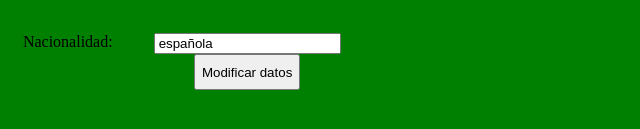
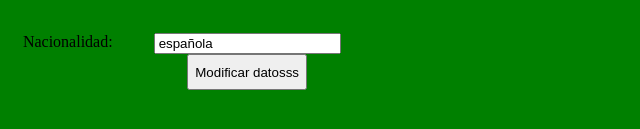
Before and after one commit to alion1992/prueba23, a plain HTML site: page index.html in a window 1280 px wide. Shown: the part 319-448 px from the top of the page, 0-640 px from the left. Drawn offline with Linux system fonts and the light colour scheme.

Commit message:
t2 Cambiar el texto del boton

```diff
--- a/index.html
+++ b/index.html
@@ -33,7 +33,7 @@
             <label>Nacionalidad: </label>
             <input type="text"  id="nacionalidad">
         </br></br>
-            <button type="submit" id="botonModificar">Modificar datos</button>
+            <button type="submit" id="botonModificar">Modificar datosss</button>
         </div>
 
         <p id="msg"></p>
```
